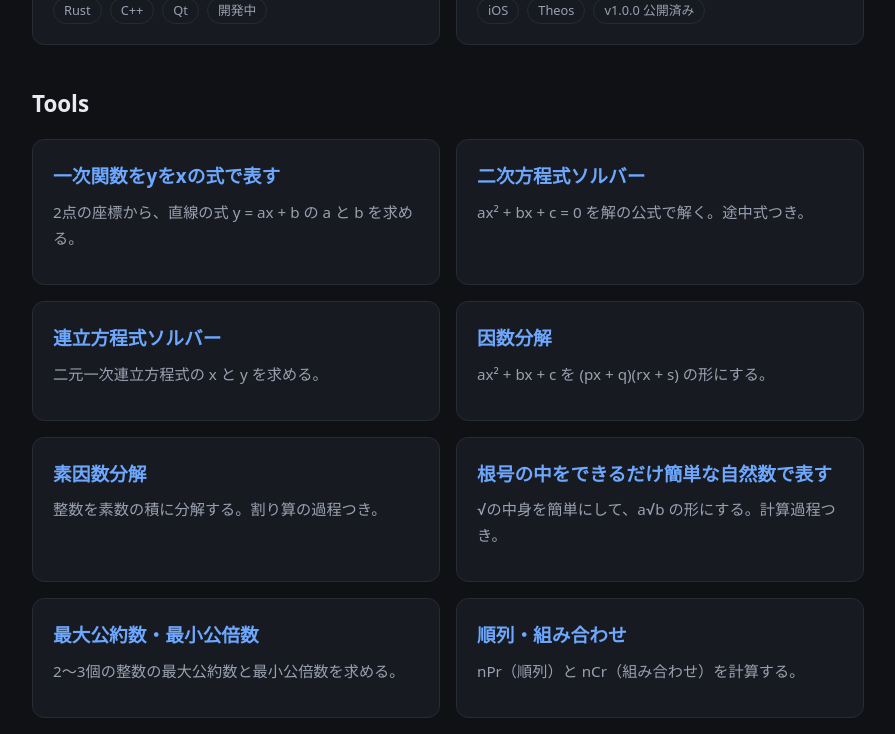
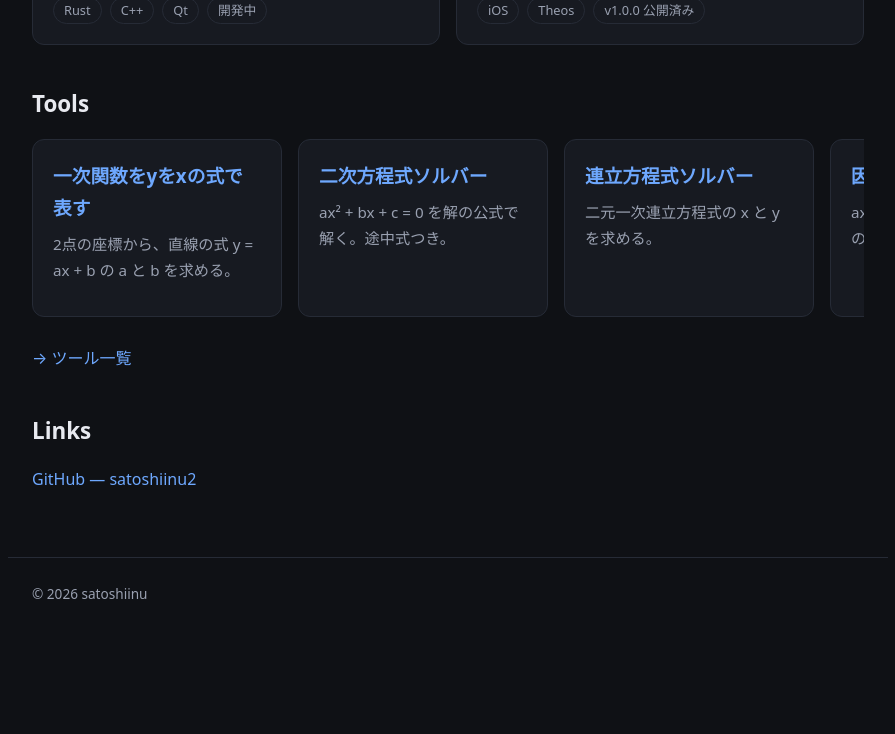
Before and after one commit to satoshiinu2/mreina-site, a Next.js app: page / in a window 1280 px wide. Shown: the part 660-1394 px from the top of the page, without its empty margins (192-1087 px from the left). After the commit the page ends 1289 px from the top, so only its background shows below. Built offline with nearby package versions, Linux system fonts and the light colour scheme.

Commit message:
Show tools as horizontal scroll list on homepage

```diff
--- a/app/globals.css
+++ b/app/globals.css
@@ -90,6 +90,29 @@ section h2 {
   display: grid;
   grid-template-columns: repeat(auto-fit, minmax(280px, 1fr));
   gap: 16px;
+}
+
+.tools-scroll {
+  display: flex;
+  gap: 16px;
+  overflow-x: auto;
+  padding-bottom: 12px;
+  scroll-snap-type: x proximity;
+  -webkit-overflow-scrolling: touch;
+}
+
+.tools-scroll .project-card {
+  flex: 0 0 250px;
+  scroll-snap-align: start;
+}
+
+.tools-scroll::-webkit-scrollbar {
+  height: 6px;
+}
+
+.tools-scroll::-webkit-scrollbar-thumb {
+  background: var(--border);
+  border-radius: 3px;
 }
 
 .project-card {
--- a/app/page.tsx
+++ b/app/page.tsx
@@ -63,7 +63,7 @@ export default function Home() {
 
       <section id="tools">
         <h2>Tools</h2>
-        <div className="project-grid">
+        <div className="tools-scroll">
           {tools.map((t) => (
             <article className="project-card" key={t.href}>
               <h3>
```
